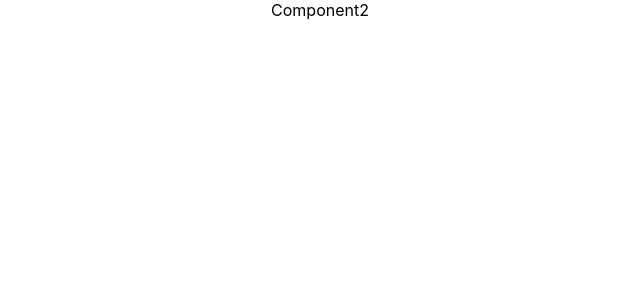
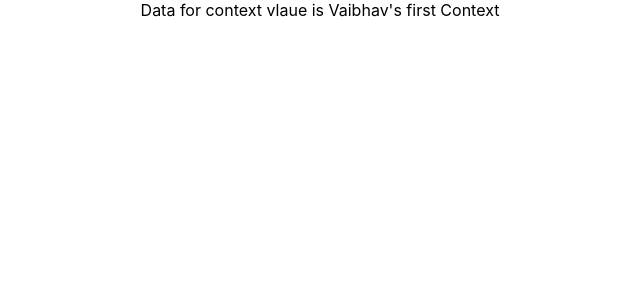
Before and after one commit to vaibhav164/react-app-codeevolution, a React (Create React App) app: page / in a window 1280 px wide. Shown: the top 300 px of the page, without its empty margins (320-960 px from the left). Built offline with nearby package versions, Linux system fonts and the light colour scheme.

Commit message:
Demonstrated that how to use context using provider and consumer

```diff
--- a/src/App.js
+++ b/src/App.js
@@ -2,14 +2,15 @@ import React from "react";
 import "./App.css";
 import { Heading } from "./components/Heading";
 
-class App extends React.Component {
-  render() {
-    return (
-      <div className="App">
+export const userContext = React.createContext();
+const App = () => {
+  return (
+    <div className="App">
+      <userContext.Provider value="Vaibhav's first Context">
         <Heading />
-      </div>
-    );
-  }
-}
+      </userContext.Provider>
+    </div>
+  );
+};
 
 export default App;
--- a/src/components/Component2.js
+++ b/src/components/Component2.js
@@ -1,7 +1,11 @@
 import React from "react";
-
+import { userContext } from "../App";
 function Component2() {
-  return <div>Component2</div>;
+  return (
+    <userContext.Consumer>
+      {(value) => <div>Data for context vlaue is {value}</div>}
+    </userContext.Consumer>
+  );
 }
 
 export default Component2;
```
